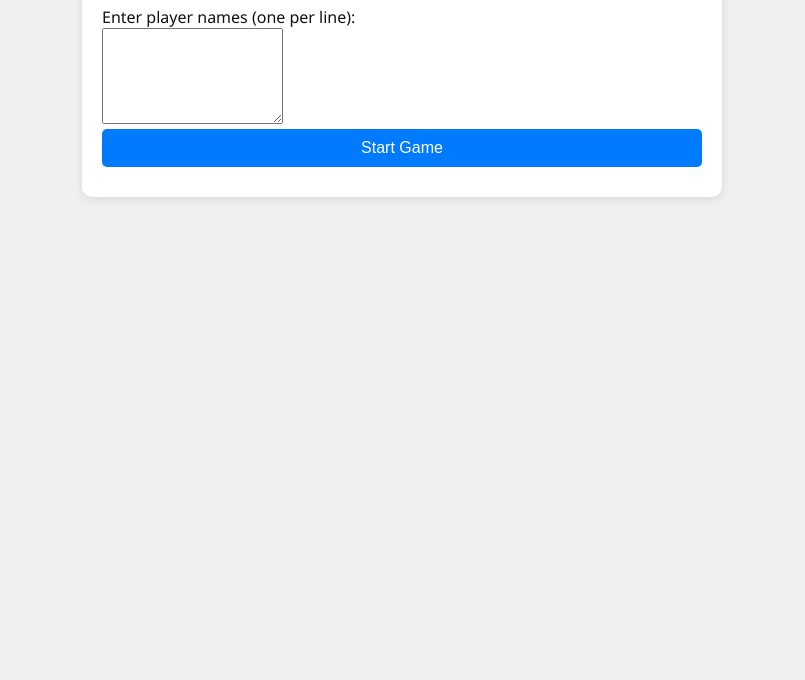
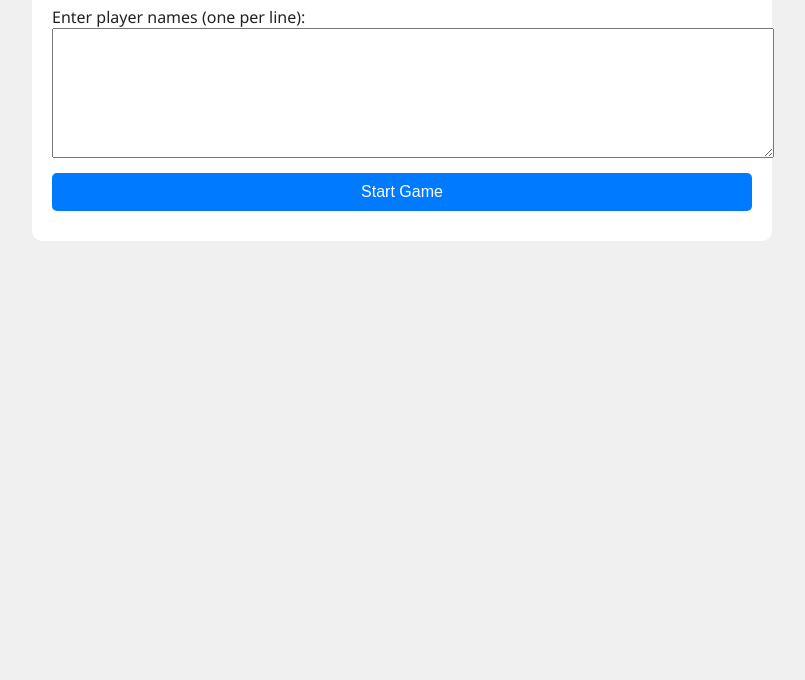
Before and after one commit to sagar-madireddi/Rummytracker-v2, a plain HTML site: page index.html in a window 1280 px wide. Shown: the part 120-800 px from the top of the page, without its empty margins (238-1043 px from the left). Drawn offline with Linux system fonts and the light colour scheme.

Commit message:
Update style.css
code overhaul

```diff
--- a/style.css
+++ b/style.css
@@ -1,50 +1,33 @@
-
-:root {
-  --bg: #f0f0f0;
-  --text: #111;
-  --card: #fff;
-  --border: #ccc;
-  --accent: #007bff;
-  --accent-hover: #0056b3;
-}
-
 body {
   font-family: 'Segoe UI', sans-serif;
-  background-color: var(--bg);
-  color: var(--text);
   margin: 0;
   padding: 20px;
+  background: #f0f0f0;
+  color: #222;
 }
 
 .container {
-  max-width: 600px;
+  max-width: 700px;
   margin: auto;
-  background-color: var(--card);
+  background: white;
   padding: 20px;
   border-radius: 10px;
-  box-shadow: 0 2px 10px rgba(0,0,0,0.1);
 }
 
-h1, h2 {
-  text-align: center;
-}
-
-input, button {
+input, textarea, button {
+  width: 100%;
+  margin-bottom: 10px;
   padding: 10px;
   font-size: 1rem;
-  margin-bottom: 10px;
-  width: 100%;
-  box-sizing: border-box;
 }
 
 button {
-  background-color: var(--accent);
+  background: #007bff;
   color: white;
   border: none;
   border-radius: 5px;
-  cursor: pointer;
 }
 
 button:hover {
-  background-color: var(--accent-hover);
+  background: #0056b3;
 }
```
